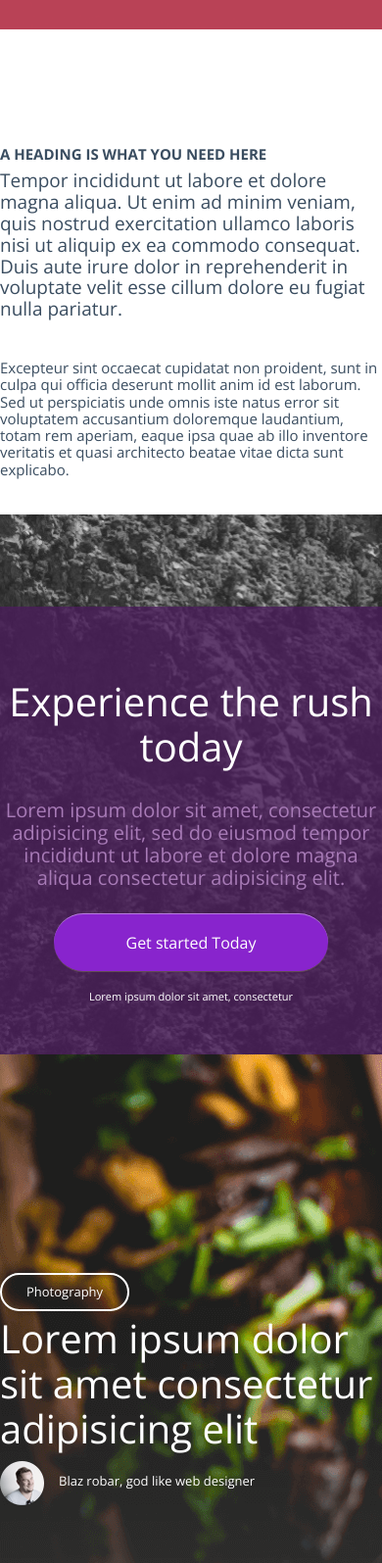
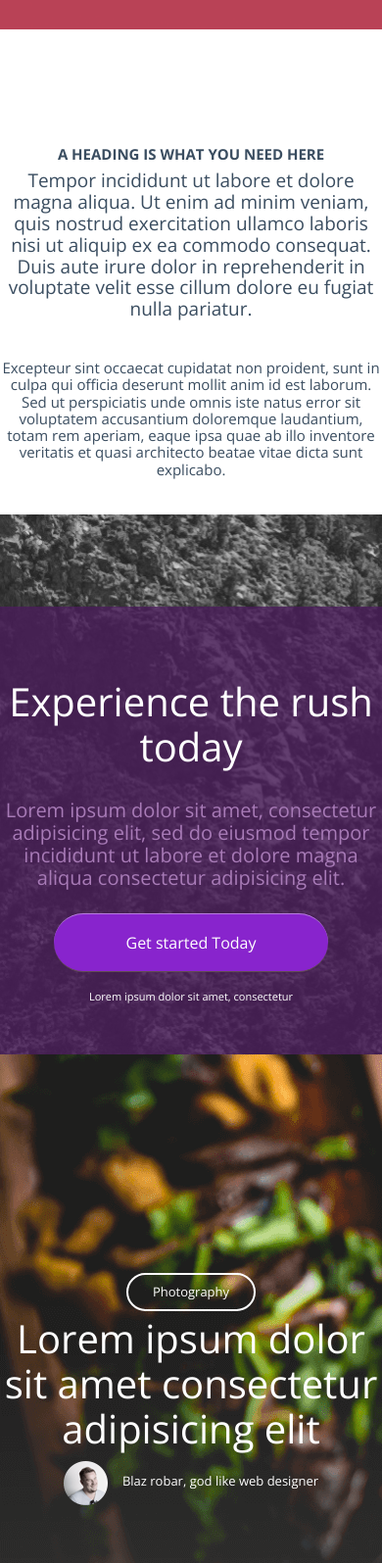
Before and after one commit to danieru0/pex, a website: page index.html in a window 390 px wide. Shown: the part 2200-3795 px from the top of the page at 98% size. Drawn offline with nearby package versions, Linux system fonts and the light colour scheme.

Commit message:
text aligns on mobile

```diff
--- a/scss/style.scss
+++ b/scss/style.scss
@@ -175,6 +175,7 @@
 }
 
 // ----------* END NAVBAR *--------------
+
 // ----------* HEADER *-----------
 .header {
     width: 100%;
@@ -241,6 +242,7 @@
 }
 
 // ----------* END HEADER *-----------
+
 // ----------* FEATURES *-----------
 .features {
     width: 100%;
@@ -393,6 +395,7 @@
         align-items: center;
         .about__content {
             margin: 0;
+            text-align: center;
         }
         img {
             display: none;
@@ -532,8 +535,11 @@
     .features-article {
         align-items: center;
         justify-content: center;
+        text-align: center;
         .features-article__content {
             margin: 0;
+            align-items: center;
+
         }
     }
 }
@@ -582,6 +588,7 @@
         align-items: center;
         .about-second__content {
             margin: 0;
+            text-align: center;
         }
         img {
             display: none;
```
Also changed, not shown: style.css.
